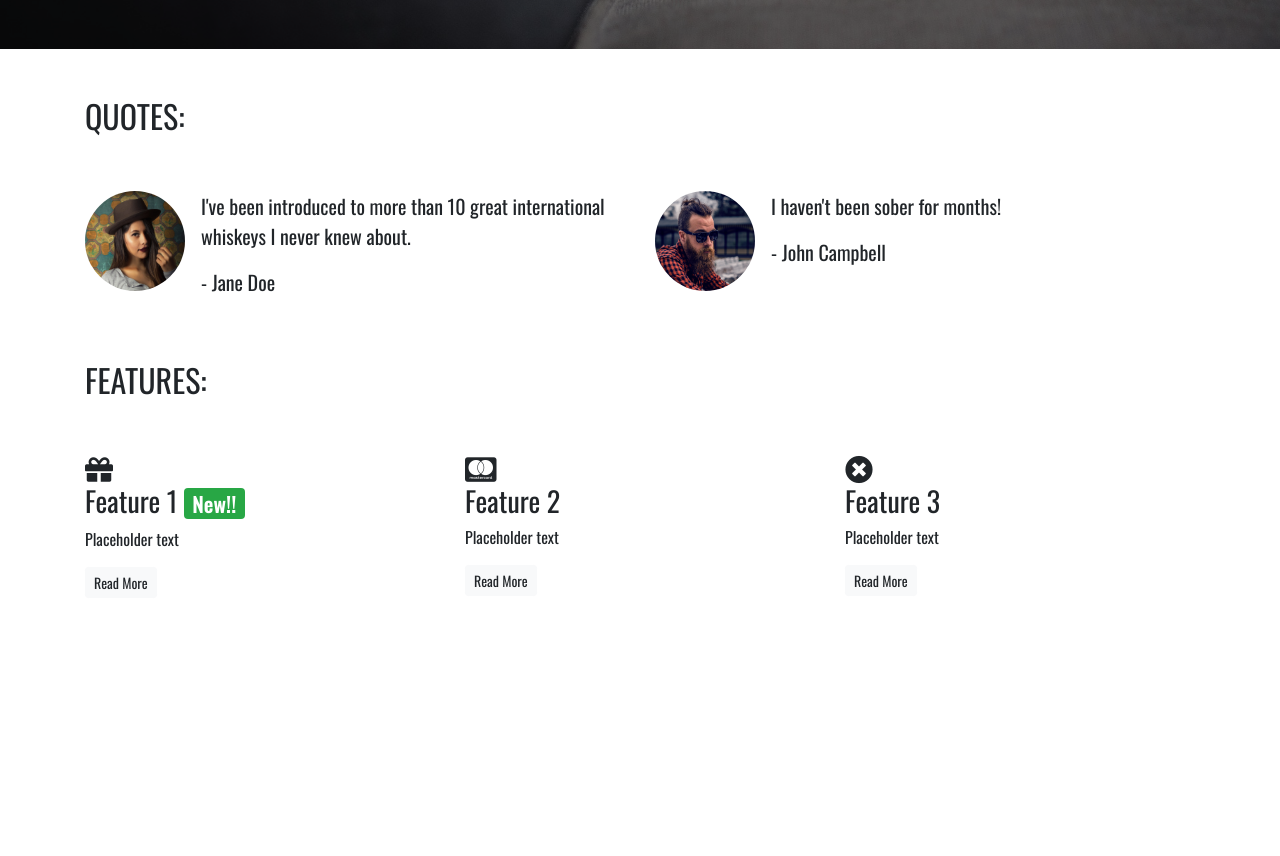
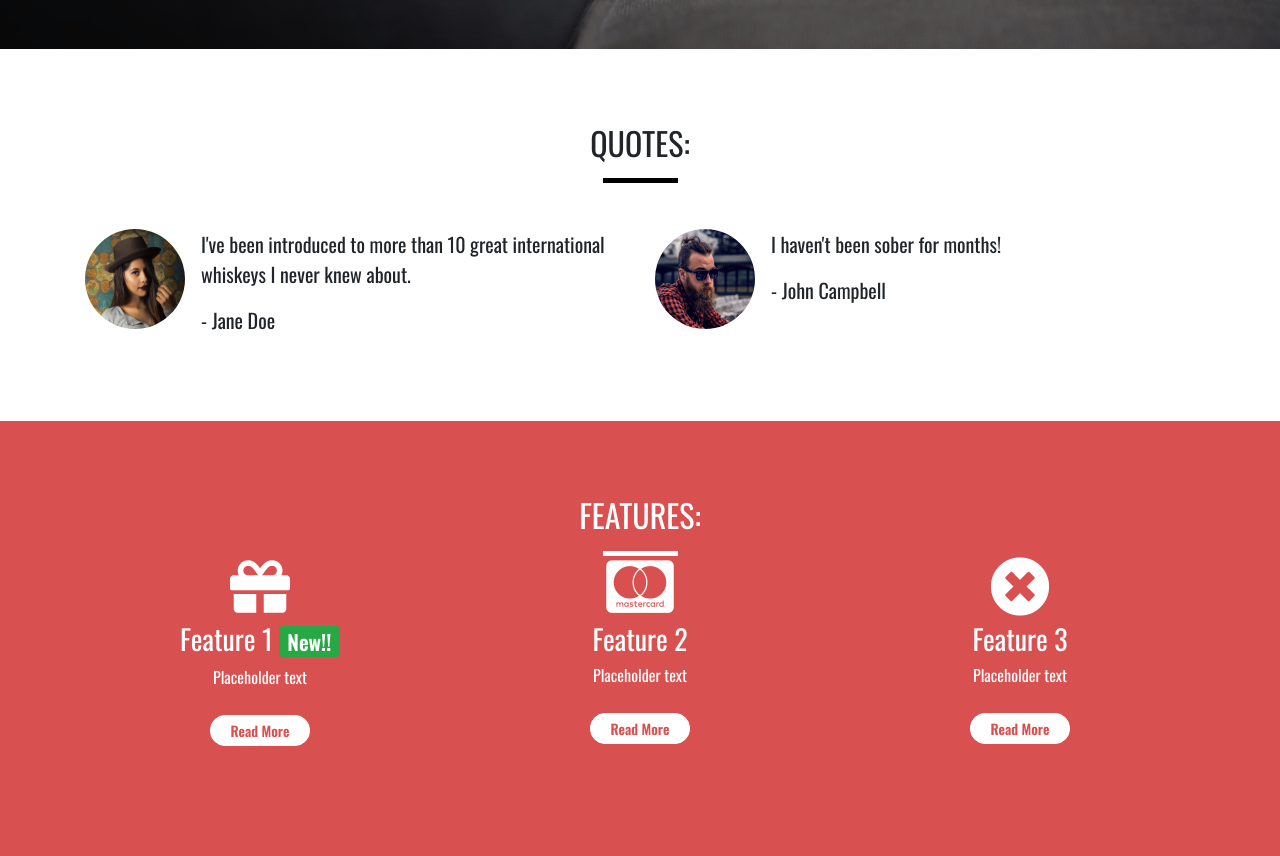
Before and after one commit to JohnGC1510/bootstrap-intro, a plain HTML site: page index.html in a window 1280 px wide. Shown: the part 751-1607 px from the top of the page. Before the commit the page ends 1365 px from the top, so only its background shows below. Drawn offline with nearby package versions, Linux system fonts and the light colour scheme.

Commit message:
Updated the features and quotes styling  to bring more inline with rest of site

```diff
--- a/CSS/style.css
+++ b/CSS/style.css
@@ -2,6 +2,13 @@ body{
     font-family: 'Oswald', sans-serif;
 }
 
+.container-wrapper{}
+
+.container-wrapper--red{
+    background-color: #d95050;
+    color:white;
+
+}
 .navalert-container .col-12{
     padding-left:0;
     padding-right:0;
@@ -73,6 +80,53 @@ body{
 
 .features-container{}
 
+.feature{
+    text-align: center;
+    margin-bottom: 40px;
+}
+
+.feature i{
+    font-size:45pt;
+    text-align: center;
+    line-height: 30px;
+    margin-bottom: 20px;
+
+}
+
+.feature .btn{
+    border-radius: 15px;
+    min-width: 100px;
+    background-color: white;
+    border-color: white;
+    color:#d95050;
+    font-weight: bold;
+    margin-top:10px;
+
+}
+
+
+
+/*Page Headers*/
+
+.page-header{
+    margin-bottom: 0;
+    border-bottom:0;
+    text-align:center;
+}
+
+.page-header h2{
+    margin-top: 0;
+}
+
+.quotes .page-header{
+    margin-bottom: 30px;
+}
+/*content containers*/
+
+.content-container{
+    padding-top:75px;
+    padding-bottom:70px;
+}
 
 /*Jumbtron*/
 
@@ -120,6 +174,19 @@ body{
     background-color: #d95050;
 }
 
+.white-break{
+    width: 75px;
+    border-style: none;
+    height: 5px;
+    background-color:white;
+}
+
+.black-break{
+    width: 75px;
+    border-style: none;
+    height: 5px;
+    background-color: black;
+}
 /*Buttons*/
 .signup-btn{
     color:white;
--- a/index.html
+++ b/index.html
@@ -126,11 +126,13 @@
 	<!--End of Callout-->
 
 	<!--Quotes-->
-	<div class="container quotes-container">
+	<div class="container-wrapper">
+		<div class="container quotes-container content-container">
 			<section class="quotes">
 				<div class="row">
-				<div class="col-12 my-5">
+					<div class="col-12 page-header">
 						<h2 class="text-uppercase">Quotes:</h2>
+						<hr class="black-break">
 					</div>
 				</div>
 				<div class="row">
@@ -179,14 +181,17 @@
 						</div>
 			</section>
 		</div>
+	</div>
 	<!--End of quotes-->
 
 	<!--Features-->
-	<div class="container features-container">
+	<div class="container-wrapper--red">
+		<div class="container features-container content-container">
 			<section class="features">
 				<div class="row">
-				<div class="col-12 my-5">
+					<div class="col-12 page-header">
 						<h2 class="text-uppercase">Features:</h2>
+                        <hr class="white-break"/>
 					</div>
 				</div>
 				<div class="row">
@@ -221,6 +226,7 @@
 					</div>
 				</div>
 			</section>
+		</div>
 	</div>
 	<!--End of Features-->
 
```
Lines whose indentation alone changed are shown as unchanged.
